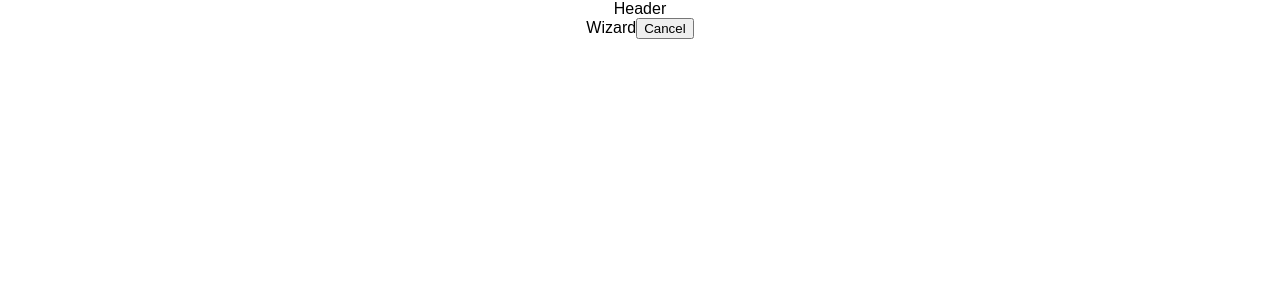
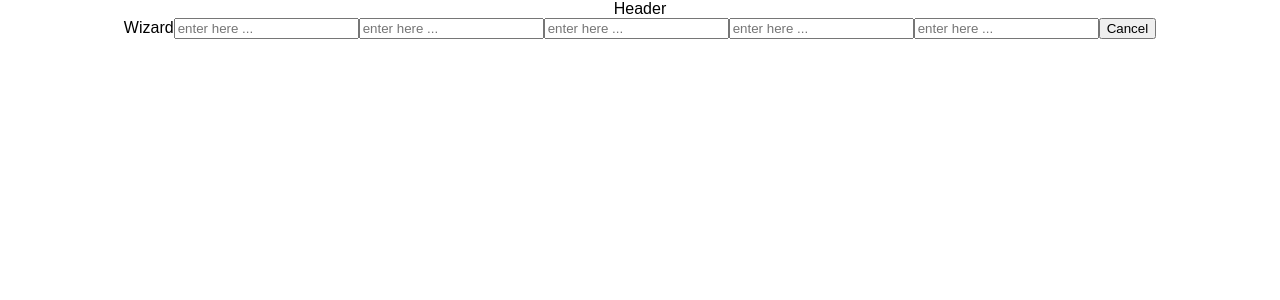
Before and after one commit to jsarge11/simulation-2, a React (Create React App) app in the folder houser/: page /#/wizard in a window 1280 px wide. Shown: the top 300 px of the page. Built offline with nearby package versions, Linux system fonts and the light colour scheme.

Commit message:
step two

```diff
--- a/houser/src/components/Wizard/Wizard.js
+++ b/houser/src/components/Wizard/Wizard.js
@@ -2,10 +2,43 @@ import React from 'react'
 import { Link } from 'react-router-dom'
 
 export default class Wizard extends React.Component {
+ constructor() {
+  super()
+
+  this.state = {
+   name: '',
+   address: '',
+   city: '',
+   state: '',
+   zip: ''
+  }
+ }
+ updateName(value) {
+  this.setState({name: value })
+ }
+ updateAddress(value) {
+  this.setState({address: value })
+ }
+ updateCity(value) {
+  this.setState({city: value })
+ }
+ updateState(value) {
+  this.setState({state: value })
+ }
+ updateZip(value) {
+  this.setState({zip: value })
+ }
+
  render() {
   return (
   <div>
    Wizard
+   <input type="text" value={this.state.name} placeholder="enter here ... " onChange={()=>this.updateName()} />
+   <input type="text" value={this.state.address} placeholder="enter here ... " onChange={()=>this.updateAddress()} />
+   <input type="text" value={this.state.city} placeholder="enter here ... " onChange={()=>this.updateCity()} />
+   <input type="text" value={this.state.state} placeholder="enter here ... " onChange={()=>this.updateState()} />
+   <input type="text" value={this.state.zip} placeholder="enter here ... " onChange={()=>this.updateZip()} />
+
    <Link to='/'><button>Cancel</button></Link>
   </div>
   )
```
